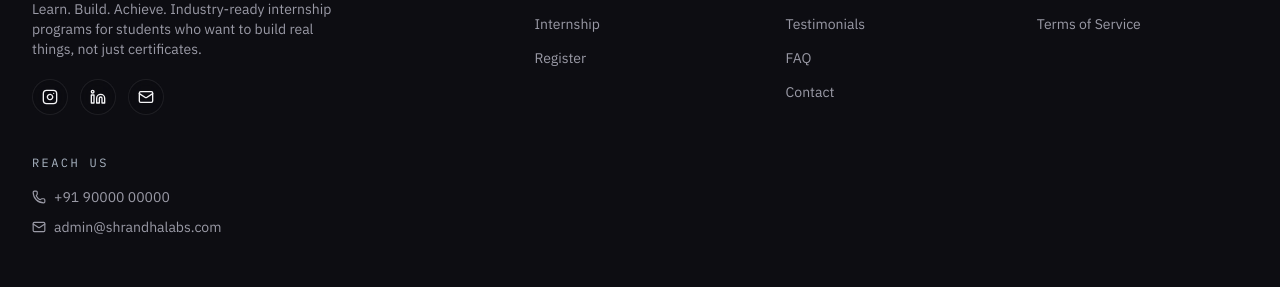
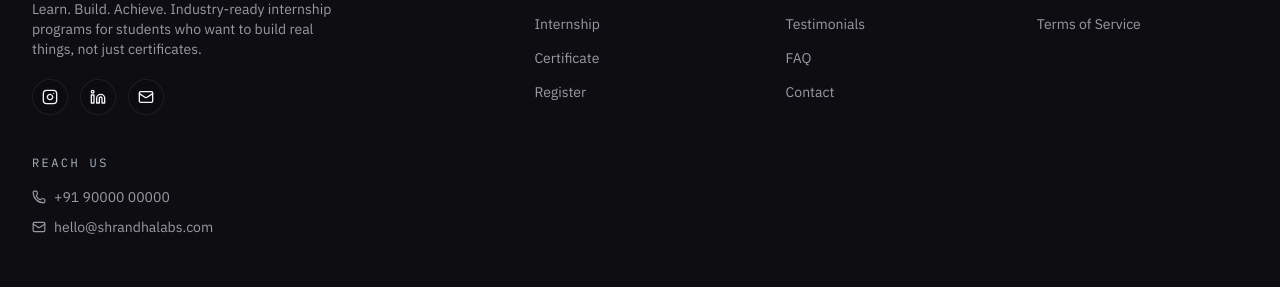
Before and after one commit to emerging324-maker/Shrandha, a Next.js app: page / in a window 1280 px wide. Shown: the part 3963-4250 px from the top of the page. Built offline with nearby package versions, Linux system fonts and the light colour scheme.

Commit message:
Update Footer.tsx

```diff
--- a/src/components/Footer.tsx
+++ b/src/components/Footer.tsx
@@ -8,6 +8,7 @@ const columns = [
     links: [
       { href: "/courses", label: "All Courses" },
       { href: "/internship", label: "Internship" },
+      { href: "/certificate", label: "Certificate" },
       { href: "/register", label: "Register" },
     ],
   },
@@ -41,8 +42,8 @@ export function Footer() {
           <p className="text-muted text-sm max-w-xs">Learn. Build. Achieve. Industry-ready internship programs for students who want to build real things, not just certificates.</p>
           <div className="flex items-center gap-3 mt-5">
             <a href="https://instagram.com" target="_blank" rel="noopener noreferrer" className="w-9 h-9 rounded-full glass flex items-center justify-center hover:text-cyan transition-colors focus-ring" aria-label="Instagram"><Instagram className="w-4 h-4" /></a>
-            <a href="https://www.linkedin.com/in/shrandha-labs-5a24ba428/" target="_blank" rel="noopener noreferrer" className="w-9 h-9 rounded-full glass flex items-center justify-center hover:text-cyan transition-colors focus-ring" aria-label="LinkedIn"><Linkedin className="w-4 h-4" /></a>
-            <a href="mailto:admin@shrandhalabs.com" className="w-9 h-9 rounded-full glass flex items-center justify-center hover:text-cyan transition-colors focus-ring" aria-label="Email"><Mail className="w-4 h-4" /></a>
+            <a href="https://linkedin.com" target="_blank" rel="noopener noreferrer" className="w-9 h-9 rounded-full glass flex items-center justify-center hover:text-cyan transition-colors focus-ring" aria-label="LinkedIn"><Linkedin className="w-4 h-4" /></a>
+            <a href="mailto:hello@shrandhalabs.com" className="w-9 h-9 rounded-full glass flex items-center justify-center hover:text-cyan transition-colors focus-ring" aria-label="Email"><Mail className="w-4 h-4" /></a>
           </div>
         </div>
 
@@ -63,7 +64,7 @@ export function Footer() {
           <h4 className="font-mono text-xs tracking-[0.2em] uppercase text-slate mb-4">Reach Us</h4>
           <ul className="space-y-2.5 text-sm text-muted">
             <li className="flex items-center gap-2"><Phone className="w-3.5 h-3.5" /> +91 90000 00000</li>
-            <li className="flex items-center gap-2"><Mail className="w-3.5 h-3.5" /> admin@shrandhalabs.com</li>
+            <li className="flex items-center gap-2"><Mail className="w-3.5 h-3.5" /> hello@shrandhalabs.com</li>
           </ul>
         </div>
       </div>
```
